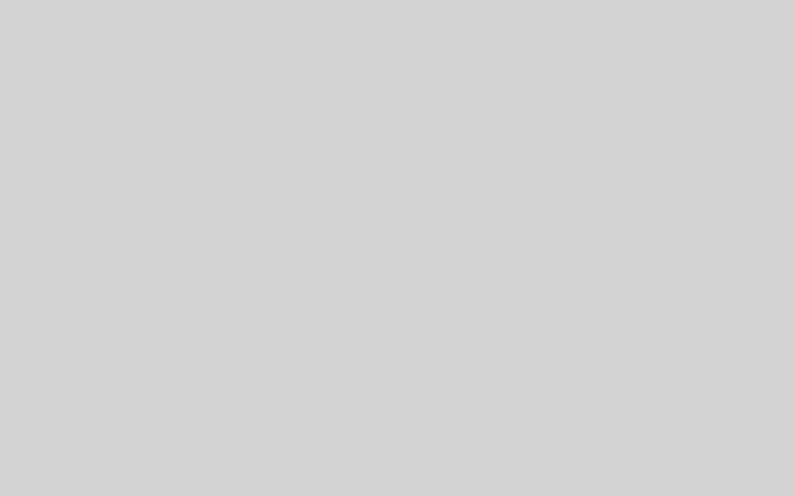
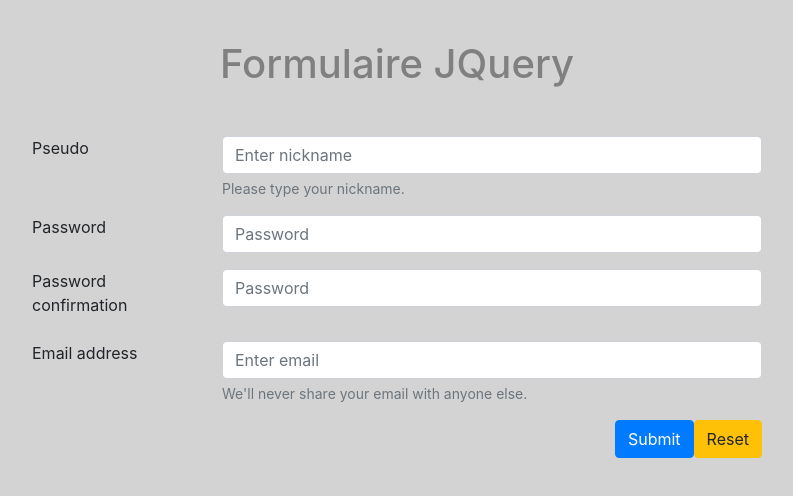
Before and after one commit to hermelen/formulaire_jquery, a plain HTML site: page index.html in a window 1280 px wide. Shown: the whole page, without its empty margins (243-1036 px from the left). Drawn offline with nearby package versions, Linux system fonts and the light colour scheme.

Commit message:
html css done beginning jquery

```diff
--- a/css/style.css
+++ b/css/style.css
@@ -1,3 +1,14 @@
 body {
   background-color: lightgrey;
 }
+
+h1 {
+  text-align: center;
+  padding: 1em;
+  color: grey;
+}
+
+div.button-container {
+  display: flex;
+  justify-content: flex-end;
+}
--- a/index.html
+++ b/index.html
@@ -1,15 +1,56 @@
 <!doctype html>
 <html lang="fr">
+
 <head>
   <meta charset="utf-8">
   <meta name="viewport" content="width=device-width, initial-scale=1, shrink-to-fit=no">
   <link rel="stylesheet" href="node_modules/bootstrap/dist/css/bootstrap.min.css">
   <link rel="stylesheet" href="css/style.css">
 
-    <title>Template</title>
+  <title>Formulaire JQuery</title>
 </head>
+
 <body>
   <main>
+    <h1>Formulaire JQuery</h1>
+    <div class="container">
+      <div class="row">
+        <form class= "col-sm-8 offset-sm-2">
+          <div class="form-group row">
+            <label class="col-sm-3" for="pseudo-input">Pseudo</label>
+            <div class="col-sm-9">
+              <input type="text" class="form-control" id="pseudo-input" aria-describedby="pseudoHelp" placeholder="Enter nickname">
+              <small id="pseudoHelp" class="form-text text-muted">Please type your nickname.</small>
+            </div>
+          </div>
+          <div class="form-group row">
+            <label class="col-sm-3" for="exampleInputPassword1">Password</label>
+            <div class="col-sm-9">
+              <input type="password" class="form-control" id="exampleInputPassword1" placeholder="Password">
+            </div>
+          </div>
+          <div class="form-group row">
+            <label class="col-sm-3" for="exampleInputPassword2">Password confirmation</label>
+            <div class="col-sm-9">
+              <input type="password" class="form-control" id="exampleInputPassword2" placeholder="Password">
+            </div>
+          </div>
+          <div class="form-group row">
+            <label class="col-sm-3" for="exampleInputEmail1">Email address</label>
+            <div class="col-sm-9">
+              <input type="email" class="form-control" id="exampleInputEmail1" aria-describedby="emailHelp" placeholder="Enter email">
+              <small id="emailHelp" class="form-text text-muted">We'll never share your email with anyone else.</small>
+            </div>
+          </div>
+          <div class="button-container">
+          <button type="submit" class="btn btn-primary">Submit</button>
+          <button type="button" class="btn btn-warning">Reset</button>
+        </div>
+        </form>
+      </div>
+      <!-- .row -->
+    </div>
+    <!-- .container -->
 
   </main>
 
@@ -19,4 +60,5 @@
   <script src="node_modules/bootstrap/dist/js/bootstrap.min.js"></script>
   <script src="js/app.js"></script>
 </body>
+
 </html>
--- a/js/app.js
+++ b/js/app.js
@@ -1,3 +1,20 @@
 $(document).ready(function(){
-  console.log('hello world');
+  $("#pseudo-input").focusout(function(){
+    $(this).val();
+    if ($(this).val().length < 6 ) {
+      console.log("short");
+      $(this).addClass("border-warning");
+      $("#pseudoHelp").text("nickname too short, need 5 character");
+    }
+  })
+
+
+
+
+
+
+
+
+
+
 })
```
Lines whose indentation alone changed are shown as unchanged.
